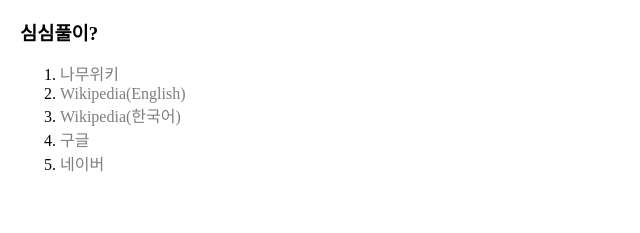
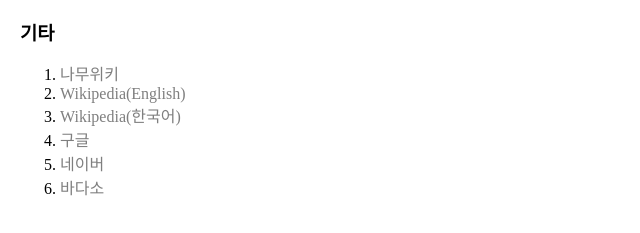
Before and after one commit to dk040106/kmla_sites, a plain HTML site: page index.html in a window 1280 px wide. Shown: the part 545-778 px from the top of the page, without its empty margins (0-640 px from the left). Drawn offline with Linux system fonts and the light colour scheme.

Commit message:
바다소 추가

```diff
--- a/index.html
+++ b/index.html
@@ -39,13 +39,14 @@
         </ol>
       </div>
       <div>
-        <h3>심심풀이?</h3>
+        <h3>기타</h3>
         <ol>
           <li><a href="https://namu.wiki/" target="_blank">나무위키</a></li>
           <li><a href="https://en.wikipedia.org/" target="_blank">Wikipedia(English)</a></li>
           <li><a href="https://ko.wikipedia.org/" target="_blank">Wikipedia(한국어)</a></li>
           <li><a href="https://www.google.com/" target="_blank">구글</a></li>
           <li><a href="https://www.naver.com/" target="_blank">네이버</a></li>
+          <li><a href="https://www.badaso.net/" target="_blank">바다소</a></li>
         </ol>
       </div>
   </body>
```
